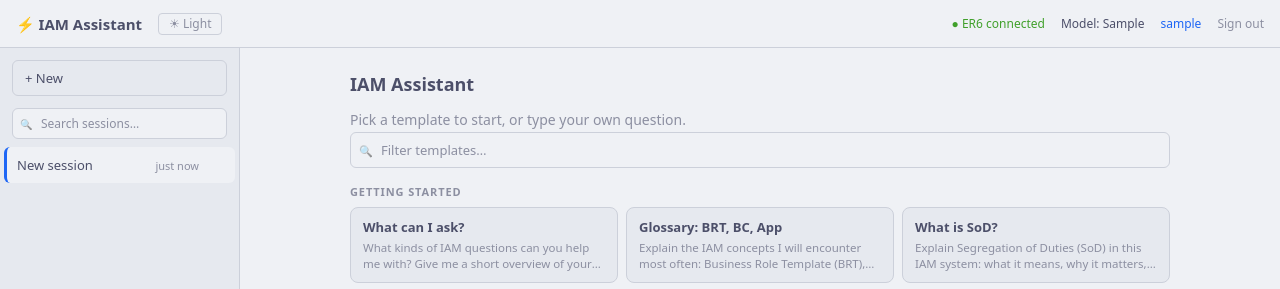
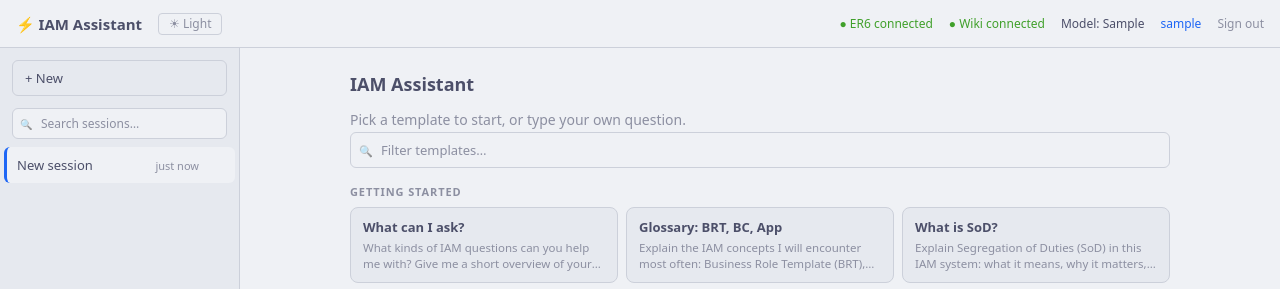
Before and after one commit to i015289/IAM-Assistant, a Python web app: template ui/templates/index.html in a window 1280 px wide. Shown: the top 289 px of the page. Run offline with Jinja, Linux system fonts and the light colour scheme; the template is opened without the code that fills it: most values are stand-ins (such as "Sample title", 1, 10 or a date in 2020).

Commit message:
Update wiki read-only and staus in UI

```diff
--- a/app/main.py
+++ b/app/main.py
@@ -78,10 +78,12 @@ async def health():
 @app.get("/", response_class=HTMLResponse)
 async def root(request: Request, user: dict = Depends(get_current_user)):
     mcp_alive = _mcp is not None and (_mcp._proc is None or _mcp._proc.returncode is None)
+    wiki_alive = _mcp is not None and _mcp.is_alive("sap-wiki")
     return _render(
         "index.html",
         username=user["preferred_username"],
         mcp_status="connected" if mcp_alive else "disconnected",
+        wiki_status="connected" if wiki_alive else "disconnected",
         llm_model=settings.llm_model,
     )
 
--- a/ui/templates/index.html
+++ b/ui/templates/index.html
@@ -26,6 +26,9 @@
   <div class="header-right">
     <span id="mcp-indicator" class="indicator {{ 'connected' if mcp_status == 'connected' else 'disconnected' }}">
       ● ER6 {{ mcp_status }}
+    </span>
+    <span id="wiki-indicator" class="indicator {{ 'connected' if wiki_status == 'connected' else 'disconnected' }}">
+      ● Wiki {{ wiki_status }}
     </span>
     <span class="indicator">Model: {{ llm_model }}</span>
     <span class="username">{{ username }}</span>
```
Also changed, not shown: app/mcp_client.py (+7 -0 lines), .claude/settings.json, README.md.
